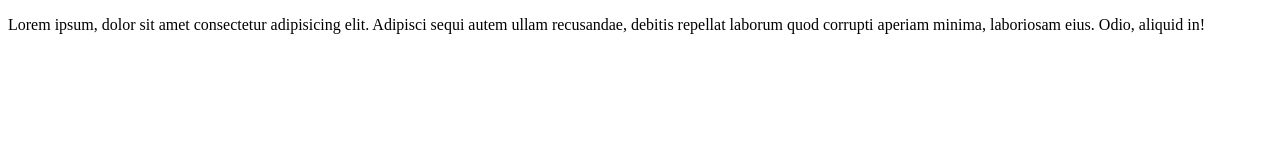
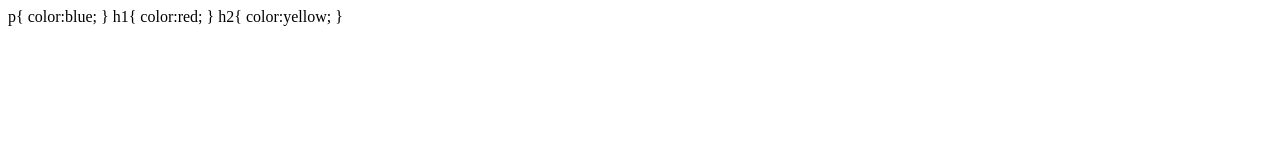
Before and after one commit to call-me-suman/styleCSS, a plain HTML site: page index.html in a window 1280 px wide. Drawn offline with Linux system fonts and the light colour scheme.

Commit message:
Update index.html

```diff
--- a/index.html
+++ b/index.html
@@ -4,16 +4,18 @@
     <meta charset="UTF-8" />
     <meta http-equiv="X-UA-Compatible" content="IE=edge" />
     <meta name="viewport" content="width=device-width, initial-scale=1.0" />
-    <title>Document</title>
-    <link rel="stylesheet" href="/style.css" />
-    <script src="/script.js"></script>
+    <title>style</title>
+
   </head>
   <body>
-    <p>
-      Lorem ipsum, dolor sit amet consectetur adipisicing elit. Adipisci sequi
-      autem ullam recusandae, debitis repellat laborum quod corrupti aperiam
-      minima, laboriosam eius. Odio, aliquid in!
-    </p>
-    <script src="/script.js"></script>
+   p{
+    color:blue;
+    }
+    h1{
+    color:red;
+    }
+    h2{
+    color:yellow;
+    }
   </body>
 </html>
```
